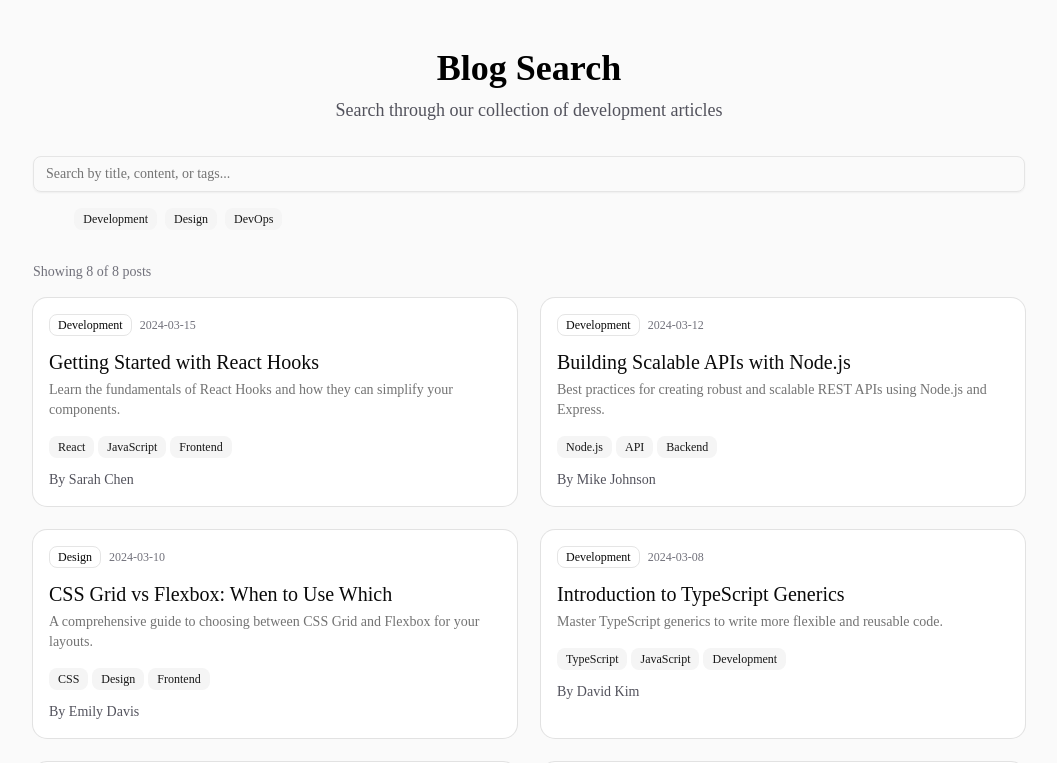
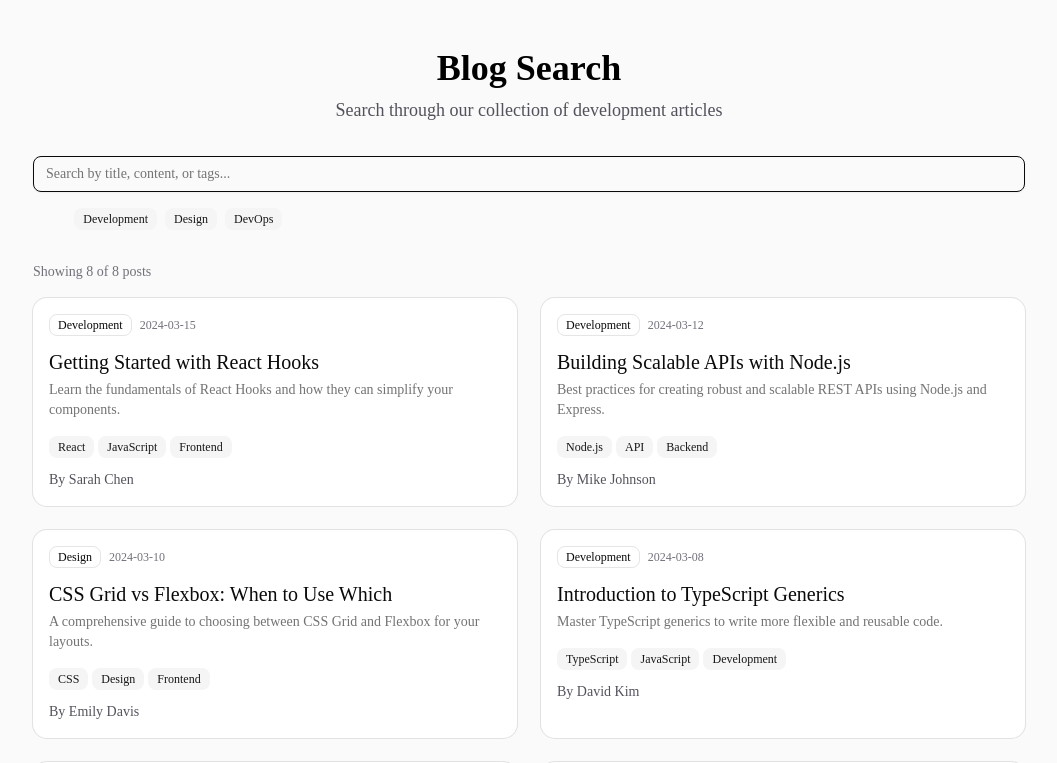
Before and after one commit to denis-keye/StorybookTest, a Next.js app: page / in a window 1280 px wide. Shown: the top 763 px of the page, without its empty margins (111-1168 px from the left). Built offline with nearby package versions, Linux system fonts and the light colour scheme.

Commit message:
design: update --input

```diff
--- a/app/globals.css
+++ b/app/globals.css
@@ -70,7 +70,7 @@
   --accent-foreground: oklch(0.205 0 0);
   --destructive: oklch(0.577 0.245 27.325);
   --border: oklch(0.922 0 0);
-  --input: oklch(0.922 0 0);
+  --input: var(--blue-500);
   --ring: oklch(0.708 0 0);
   --chart-1: oklch(0.87 0 0);
   --chart-2: oklch(0.556 0 0);
@@ -105,7 +105,7 @@
   --accent-foreground: oklch(0.985 0 0);
   --destructive: oklch(0.704 0.191 22.216);
   --border: oklch(1 0 0 / 10%);
-  --input: oklch(1 0 0 / 15%);
+  --input: var(--blue-500);
   --ring: oklch(0.556 0 0);
   --chart-1: oklch(0.87 0 0);
   --chart-2: oklch(0.556 0 0);
```
